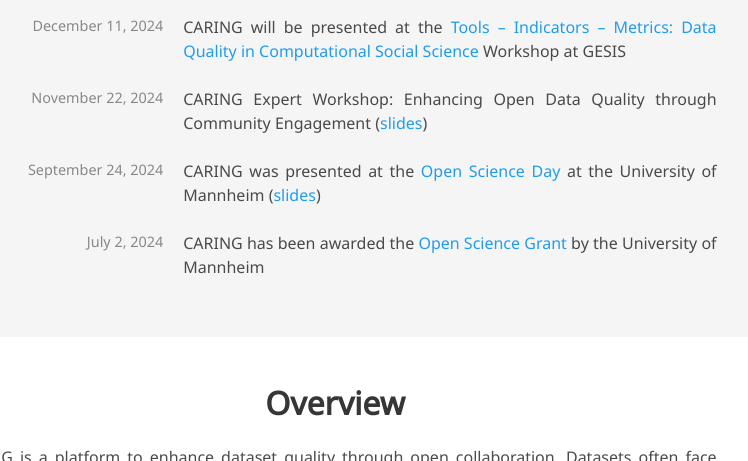
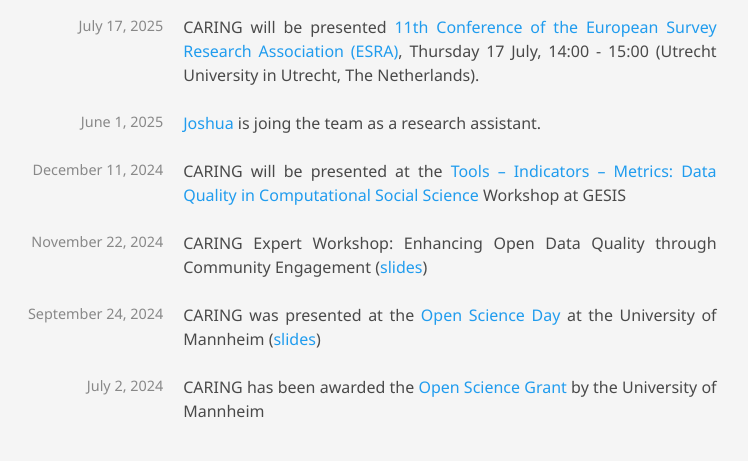
Before and after one commit to Caring4Data/caring4data.github.io, a plain HTML site: page index.html in a window 1280 px wide. Shown: the part 639-1100 px from the top of the page, without its empty margins (305-1053 px from the left). Drawn offline with nearby package versions, Linux system fonts and the light colour scheme; some icons are missing; a web font is replaced by a local one.

Commit message:
Update index.html

```diff
--- a/index.html
+++ b/index.html
@@ -134,6 +134,18 @@
 
           <ul class="news-list">
             <li class="news-item">
+              <div class="news-date">July 17, 2025</div>
+              <div class="news-description">
+                CARING will be presented <span class="highlighted"><a href="https://www.europeansurveyresearch.org/conf2025/progGlance.php?sess=211#199">11th Conference of the European Survey Research Association (ESRA)</a></span>, Thursday 17 July, 14:00 - 15:00 (Utrecht University in Utrecht, The Netherlands).
+              </div>
+            </li>
+            <li class="news-item">
+              <div class="news-date">June 1, 2025</div>
+              <div class="news-description">
+                <span class="highlighted"><a href="https://www.linkedin.com/in/joshua-elias-schmidt-rodrigues/?locale=de_DE">Joshua</a></span> is joing the team as a research assistant.
+              </div>
+            </li>
+            <li class="news-item">
               <div class="news-date">December 11, 2024</div>
               <div class="news-description">
                 CARING will be presented at the <span class="highlighted"><a href="https://www.gesis.org/forschung/tagungen-und-konferenzen/details/article/online-workshop-tools-indicators-metrics-data-quality-in-computational-social-science">Tools – Indicators – Metrics: Data Quality in Computational Social Science</a></span> Workshop at GESIS
```
